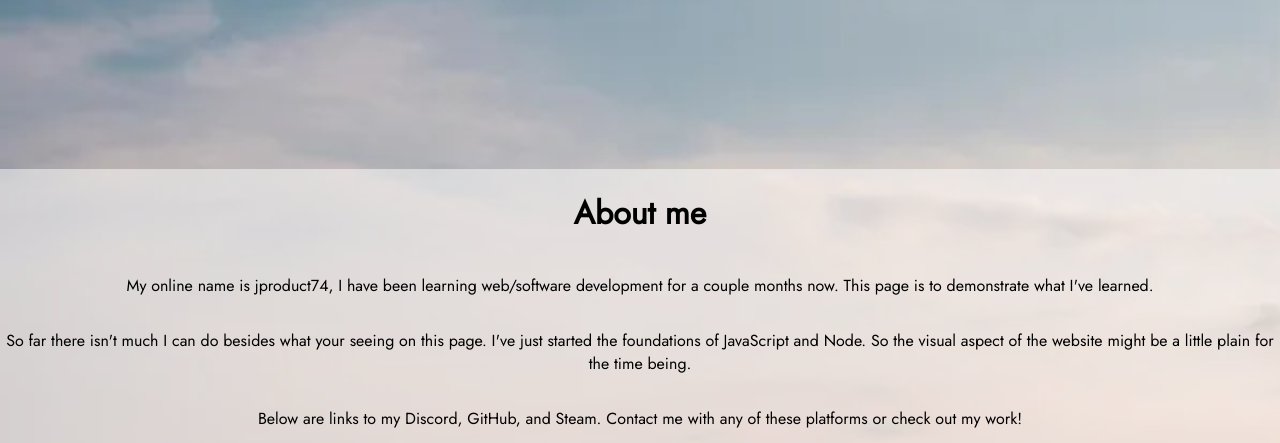
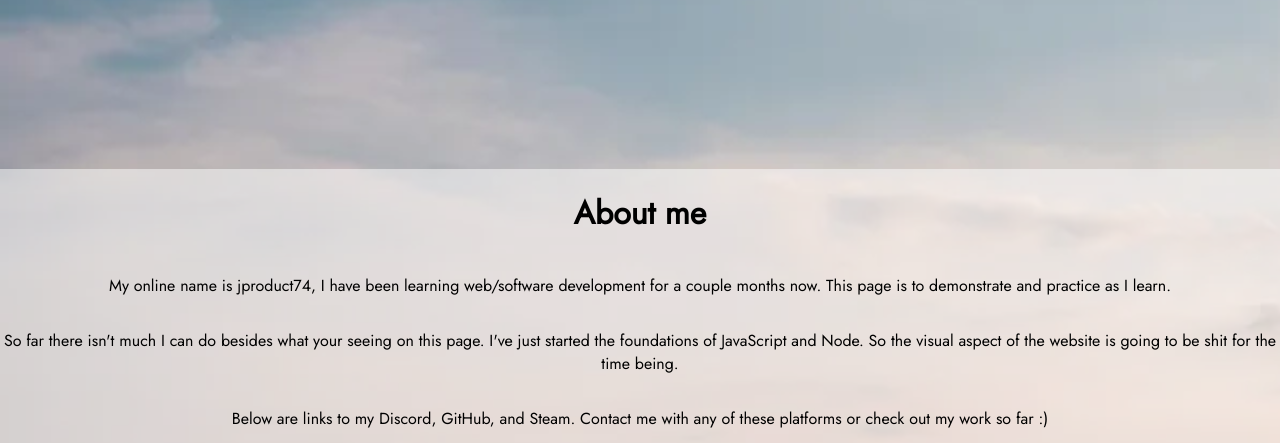
Before and after one commit to jproduct74/quick-coords, a plain HTML site: page index.html in a window 1280 px wide. Shown: the part 55-498 px from the top of the page. Drawn offline with Linux system fonts and the light colour scheme.

Commit message:
Update index.html

```diff
--- a/index.html
+++ b/index.html
@@ -33,9 +33,9 @@
     <div id="middlecontent">
         <div class="aboutme">
             <h1>About me</h1>
-            <p>My online name is jproduct74, I have been learning web/software development for a couple months now. This page is to demonstrate what I've learned.</p>
-            <p>So far there isn't much I can do besides what your seeing on this page. I've just started the foundations of JavaScript and Node. So the visual aspect of the website might be a little plain for the time being.</p>
-            <p>Below are links to my Discord, GitHub, and Steam. Contact me with any of these platforms or check out my work!</p>
+            <p>My online name is jproduct74, I have been learning web/software development for a couple months now. This page is to demonstrate and practice as I learn.</p>
+            <p>So far there isn't much I can do besides what your seeing on this page. I've just started the foundations of JavaScript and Node. So the visual aspect of the website is going to be shit for the time being.</p>
+            <p>Below are links to my Discord, GitHub, and Steam. Contact me with any of these platforms or check out my work so far :)</p>
             <nav id="socials">
                 <a href="https://github.com/jproduct74">
                     <img src="./images/github.png" alt="GitHub" style="height: 3.8em;">
```
